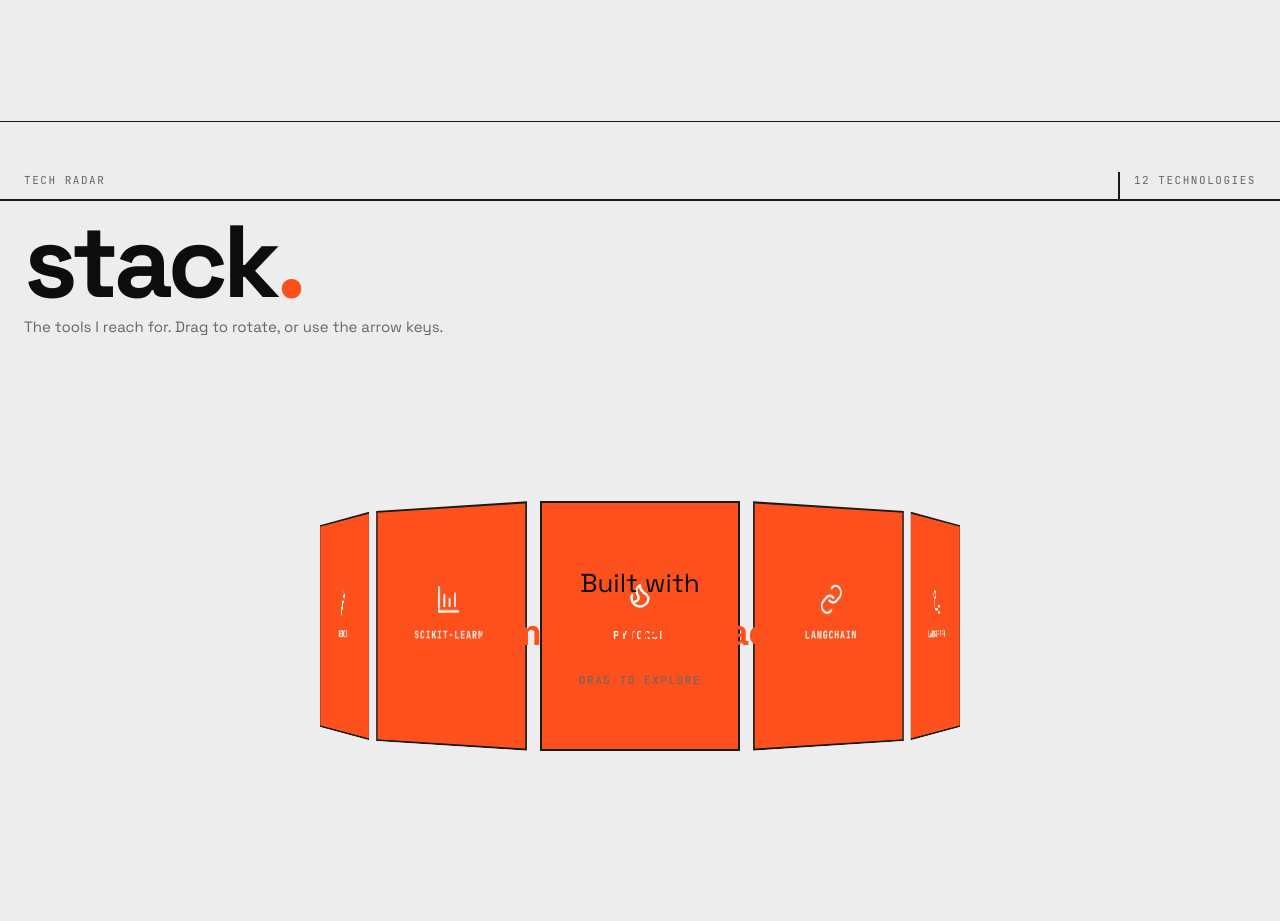
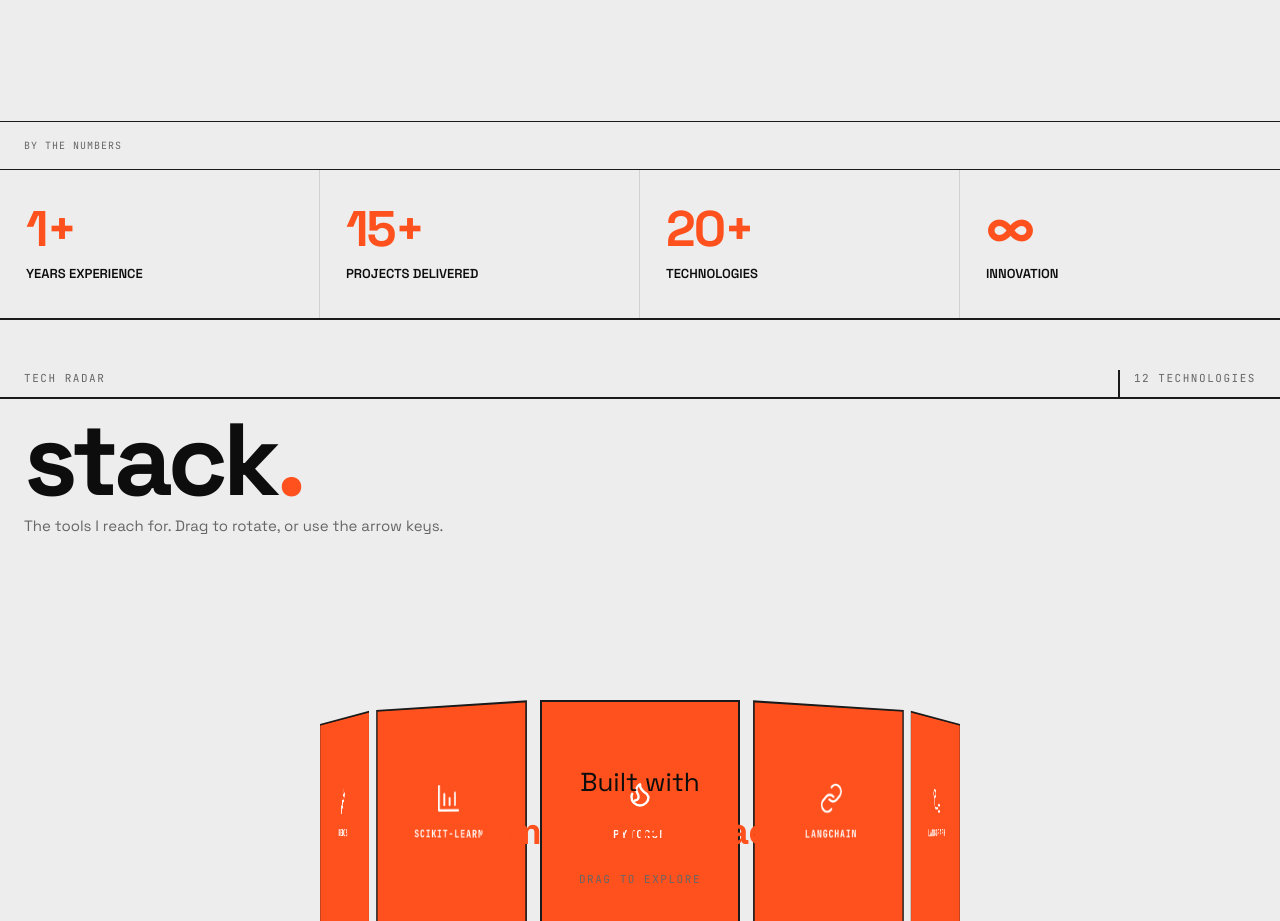
Before and after one commit to Aaryav1130/portfolio_av, a React (Vite) app: page / in a window 1280 px wide. Shown: the part 4980-5901 px from the top of the page. Built offline with nearby package versions, Linux system fonts and the light colour scheme.

Commit message:
feat: add 'by the numbers' metrics section

```diff
--- a/src/App.tsx
+++ b/src/App.tsx
@@ -2,6 +2,7 @@ import { Nav, StatusBar } from './components/Chrome'
 import { Hero } from './components/Hero'
 import { Projects } from './components/Work'
 import { Timeline } from './components/Timeline'
+import { Metrics } from './components/Metrics'
 import { Stack } from './components/Stack'
 import { Connect } from './components/Connect'
 
@@ -15,6 +16,7 @@ export default function App() {
         <Hero />
         <Projects />
         <Timeline />
+        <Metrics />
         <Stack />
         <Connect />
       </main>
--- /dev/null
+++ b/src/components/Metrics.tsx
@@ -0,0 +1,27 @@
+export function Metrics() {
+  return (
+    <section id="metrics" aria-label="By the numbers" style={{ borderTop: '1px solid var(--line)' }}>
+      <div className="mono" style={{ padding: '16px 24px', borderBottom: '1px solid var(--line)', fontSize: 10, letterSpacing: '0.1em', color: 'var(--muted)' }}>
+        BY THE NUMBERS
+      </div>
+      <div className="metrics">
+        <div className="metric">
+          <div className="metric-v">1+</div>
+          <div className="metric-l">YEARS EXPERIENCE</div>
+        </div>
+        <div className="metric">
+          <div className="metric-v">15+</div>
+          <div className="metric-l">PROJECTS DELIVERED</div>
+        </div>
+        <div className="metric">
+          <div className="metric-v">20+</div>
+          <div className="metric-l">TECHNOLOGIES</div>
+        </div>
+        <div className="metric">
+          <div className="metric-v">∞</div>
+          <div className="metric-l">INNOVATION</div>
+        </div>
+      </div>
+    </section>
+  )
+}
--- a/src/styles.css
+++ b/src/styles.css
@@ -803,3 +803,5 @@ svg { width: 18px; height: 18px; fill: none; stroke: currentColor; flex: none; }
 .nav-toggle svg { width: 18px; height: 18px; }
 .avail .h svg { width: 15px; height: 15px; stroke: var(--accent); }
 .card-links a svg { width: 12px; height: 12px; margin-left: 5px; vertical-align: -1px; }
+
+/* ============================================================
```
Also changed, not shown: preview.html (+13 -1 lines), 1 other file (tests, documents, lock files or other folders).
